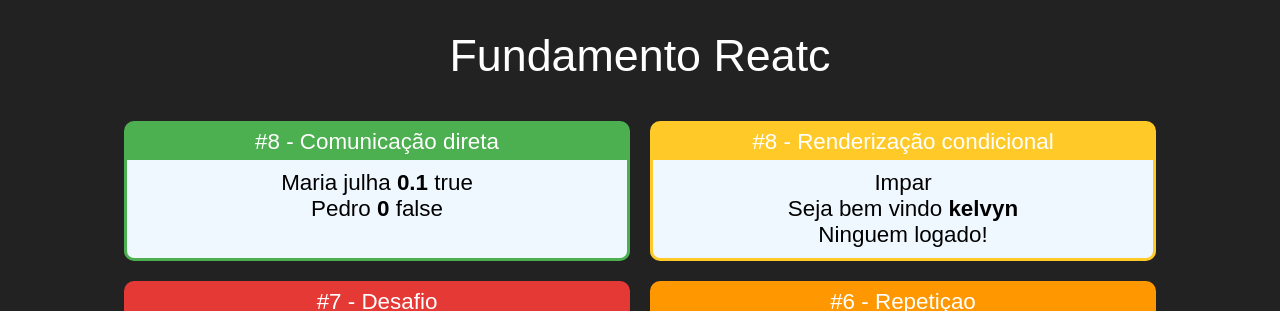
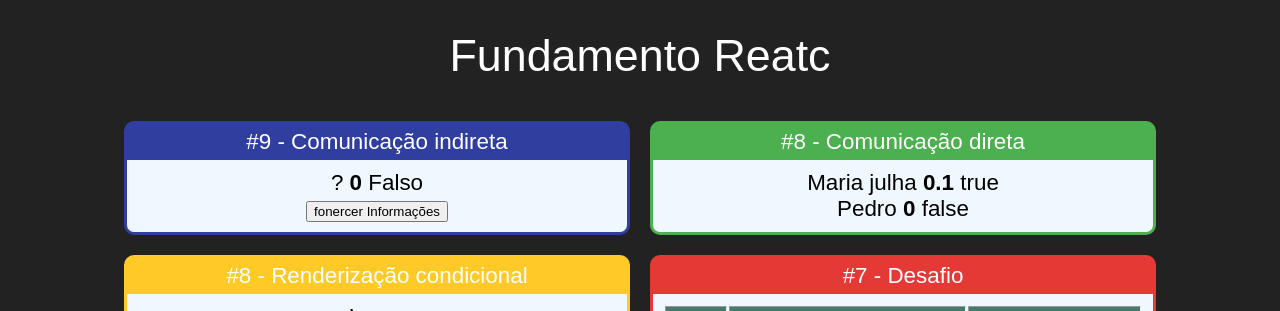
Before and after one commit to kelvynSilva/EstudoReact, a React (Create React App) app: page / in a window 1280 px wide. Shown: the top 311 px of the page. Built offline with nearby package versions, Linux system fonts and the light colour scheme.

Commit message:
Feito dois arquivo sobre comunicação indireta, foi visto como fazer comuncicação indereta utilizando o huck useState, utilizando funções de call back para passar informações para o pai

```diff
--- a/src/app.jsx
+++ b/src/app.jsx
@@ -1,6 +1,8 @@
 import './App.css'
 import React from "react";
 
+
+import IndiretaPai from './components/comunicacao/IndiretaPai';
 import DiretaPai from './components/comunicacao/DiretaPai';
 import UsuarioInfo from './components/condicional/UsuarioInfo';
 import ParOuImpar from './components/condicional/ParOuImpar';
@@ -19,6 +21,11 @@
         <h1>Fundamento Reatc</h1>
 
         <div className="Cards">
+            <Card titulo="#9 - Comunicação indireta" color="#303F9F">
+                <IndiretaPai></IndiretaPai>
+
+            </Card>
+
             <Card titulo="#8 - Comunicação direta" color="#4CAF50">
                 <DiretaPai />
             </Card>
--- /dev/null
+++ b/src/components/comunicacao/IndiretaFilho.jsx
@@ -0,0 +1,15 @@
+import React from "react";
+
+export default props => {
+    return (
+        <div>
+            <div>
+                <button onClick={(e) => {
+                    props.quandoCLicar("kelvyn", 28, true);
+                }}>
+                    fonercer Informações
+                </button>
+            </div>
+        </div>
+    )
+}
--- /dev/null
+++ b/src/components/comunicacao/IndiretaPai.jsx
@@ -0,0 +1,21 @@
+import React, { useState } from "react";
+
+import IndiretaFilho from "./IndiretaFilho";
+export default prop => {
+    const [nome, setNome] = useState('?');
+    const [idade, setIdade] = useState(0);
+    const [nerd, setNerd] = useState(false);
+    function fornecerInformacoes(nome, idade, nerd) {
+        setNome(nome);
+        setIdade(idade);
+        setNerd(nerd);
+    }
+    return (
+        <div>
+            <span>{nome} </span>
+            <span><strong>{idade} </strong></span>
+            <span>{nerd ? 'Verdadeiro' : 'Falso'}</span>
+            <IndiretaFilho quandoCLicar={fornecerInformacoes} />
+        </div>
+    )
+}
```
